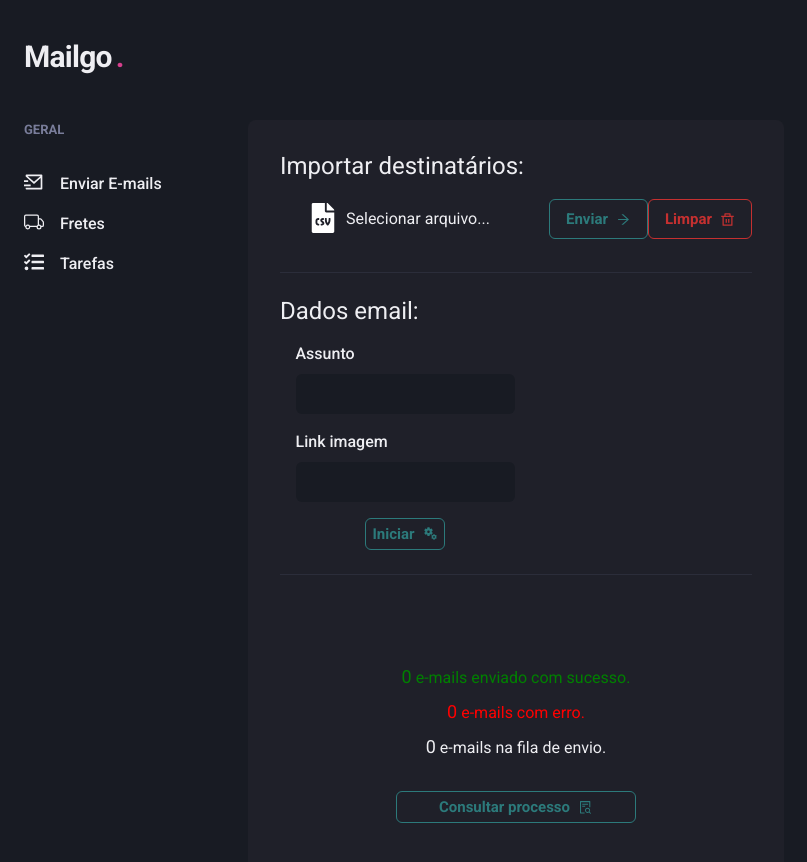
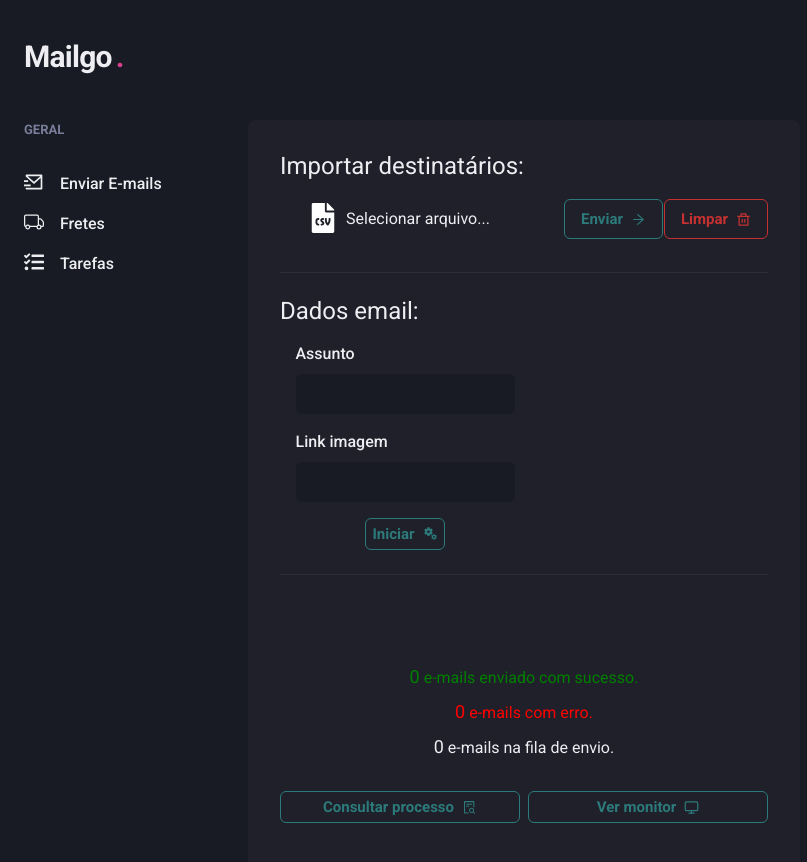
Before and after one commit to Luismkm/front-kdmail, a React (Vite) app: page /emails in a window 1280 px wide. Shown: the top 862 px of the page, without its empty margins (0-807 px from the left). Built offline with nearby package versions, Linux system fonts and the light colour scheme; no server answers; sample sign-in values are in the browser's storage.

Commit message:
feat: add botao para ver o monitor de envios

```diff
--- a/src/components/Sendsmails/MonitorOfSends.tsx
+++ b/src/components/Sendsmails/MonitorOfSends.tsx
@@ -47,7 +47,7 @@
 
         clientsQueue.shift();
       }
-    }, 3000);
+    }, 1000);
   }, []);
 
   return (
--- a/src/pages/Sendmails/index.tsx
+++ b/src/pages/Sendmails/index.tsx
@@ -13,9 +13,11 @@
   FormControl,
   FormLabel,
   Box,
+  HStack,
 } from '@chakra-ui/react';
 
 import { FaFileCsv } from 'react-icons/fa';
+import { FiMonitor } from 'react-icons/fi';
 
 import { AiOutlineArrowRight, AiOutlineFileSearch } from 'react-icons/ai';
 import { MdMiscellaneousServices } from 'react-icons/md';
@@ -104,6 +106,10 @@
     if (response.status === 204) {
       alert('Agora a lista está limpa');
     }
+  }
+
+  function handleOpenMonitor() {
+    setSendEmailInAction(!sendEmailInAction);
   }
 
   return (
@@ -302,6 +308,7 @@
                 e-mails na fila de envio.
               </Text>
             </VStack>
+            <HStack spacing="2">
               <Button
                 w={60}
                 h={8}
@@ -313,6 +320,18 @@
               >
                 Consultar processo
               </Button>
+              <Button
+                w={60}
+                h={8}
+                fontSize="15"
+                rightIcon={<Icon as={FiMonitor} fontSize="15" />}
+                colorScheme="teal"
+                variant="outline"
+                onClick={handleOpenMonitor}
+              >
+                Ver monitor
+              </Button>
+            </HStack>
           </Box>
         </Box>
 
```
Lines whose indentation alone changed are shown as unchanged.
